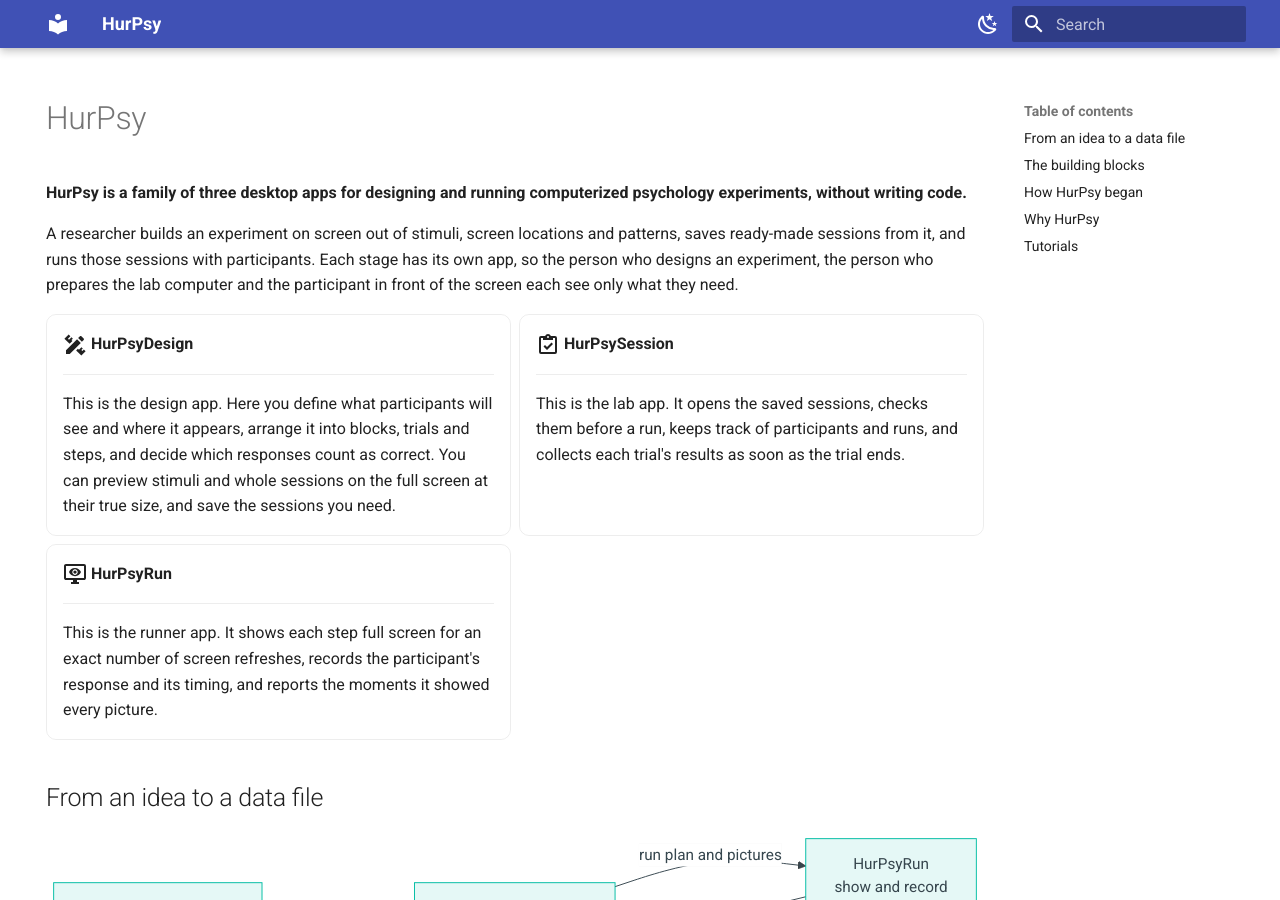
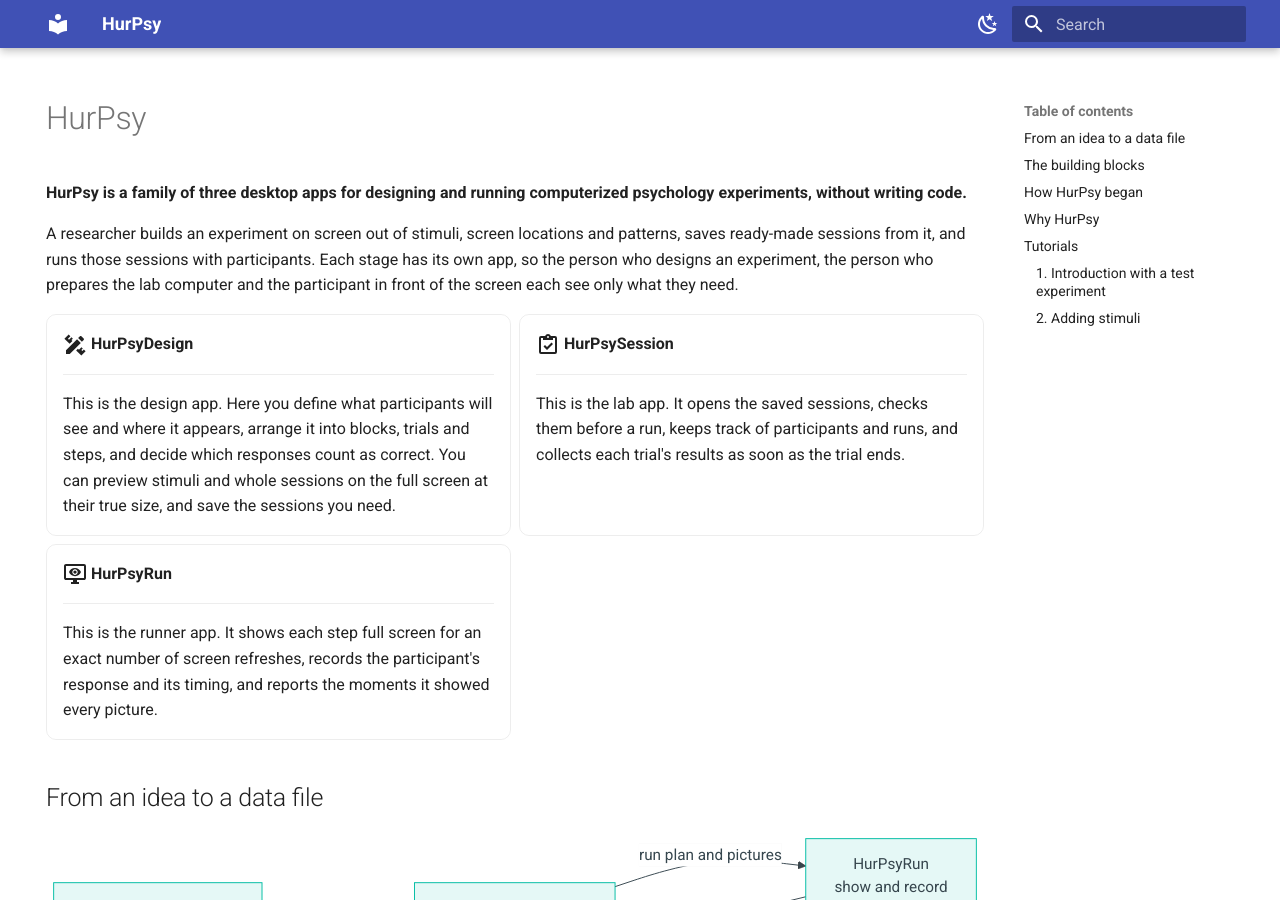
Before and after one commit to HurPsy/hurpsy.github.io, an MkDocs documentation site: the page built from docs/index.md, in a window 1280 px wide and 900 px high. Built offline with MkDocs 1.6.1 and Material for MkDocs 9.7.7, drawn with Linux system fonts in a browser that asks for light colours.

Commit message:
ClaudeCode listed the tutorial pages under the Tutorials entry of the home page's right-hand table of contents, through a site copy of the theme's toc-item template that reads them from the nav in mkdocs.yml.
Co-Authored-By: Claude Opus 5.5 <noreply@anthropic.com>

```diff
--- a/mkdocs.yml
+++ b/mkdocs.yml
@@ -5,6 +5,8 @@ copyright: HurPsy, by Hürol Aslan
 
 theme:
   name: material
+  # This folder holds the site's own versions of a few theme files.
+  custom_dir: overrides
   language: en
   features:
     - navigation.instant
--- /dev/null
+++ b/overrides/partials/toc-item.html
@@ -0,0 +1,43 @@
+{#-
+  This file replaces one item of the Material theme's table of contents, the
+  "On this page" bar on the right. It works like the theme's own file, with
+  one addition: on the home page, the "Tutorials" entry also lists the
+  tutorial pages from the Tutorials section of the nav in mkdocs.yml, so that
+  a visitor can open a tutorial right away.
+-#}
+<li class="md-nav__item">
+  <a href="{{ toc_item.url }}" class="md-nav__link">
+    <span class="md-ellipsis">
+      {% if toc_item.typeset %}
+        <span class="md-typeset">
+          {{ toc_item.typeset.title }}
+        </span>
+      {% else %}
+        {{ toc_item.title }}
+      {% endif %}
+    </span>
+  </a>
+  {% if toc_item.children %}
+    <nav class="md-nav" aria-label="{{ toc_item.title | striptags | e }}">
+      <ul class="md-nav__list">
+        {% for toc_item in toc_item.children %}
+          {% include "partials/toc-item.html" %}
+        {% endfor %}
+      </ul>
+    </nav>
+  {% elif page.is_homepage and toc_item.title == "Tutorials" %}
+    {% for section in nav if section.title == "Tutorials" and section.children %}
+      <nav class="md-nav" aria-label="Tutorial pages">
+        <ul class="md-nav__list">
+          {% for tutorial in section.children %}
+            <li class="md-nav__item">
+              <a href="{{ tutorial.url | url }}" class="md-nav__link">
+                <span class="md-ellipsis">{{ tutorial.title }}</span>
+              </a>
+            </li>
+          {% endfor %}
+        </ul>
+      </nav>
+    {% endfor %}
+  {% endif %}
+</li>
```
